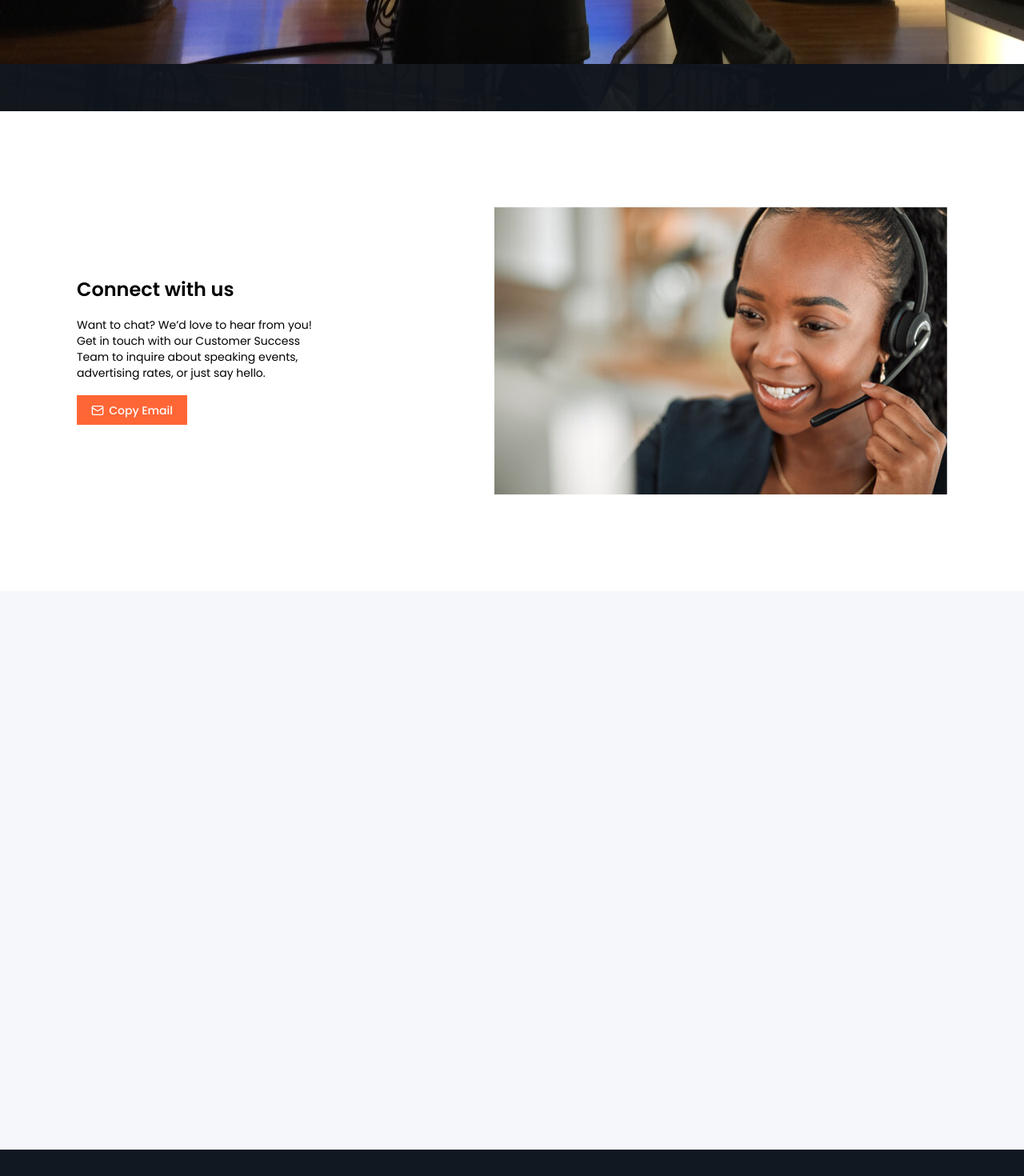
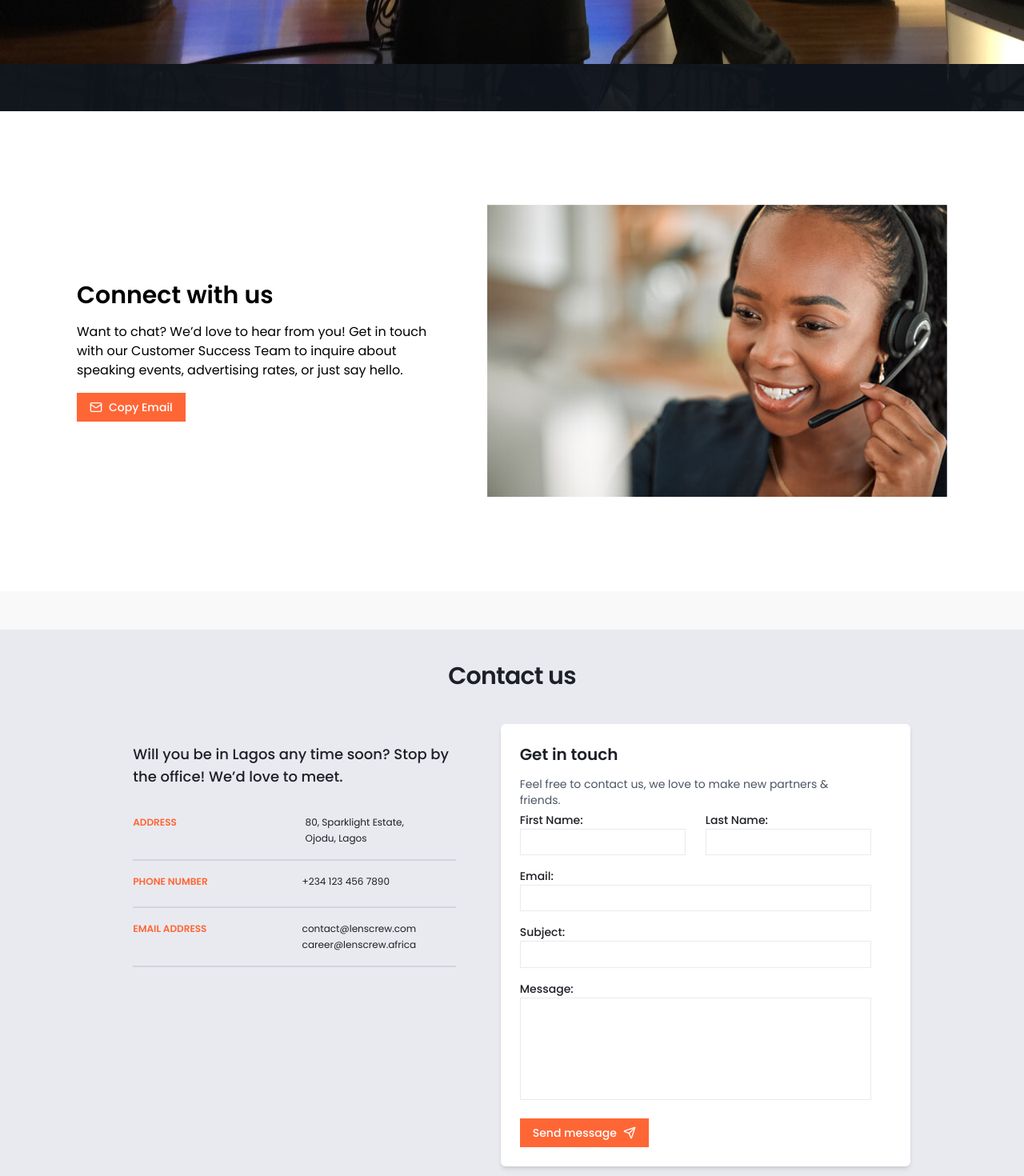
Before and after one commit to cyberrspace/lenscrewapp, a Next.js app: page /contact in a window 1280 px wide. Shown: the part 880-2350 px from the top of the page at 80% size. Built offline with nearby package versions, Linux system fonts and the light colour scheme.

Commit message:
completed the contact page

```diff
--- a/src/app/contact/page.tsx
+++ b/src/app/contact/page.tsx
@@ -1,21 +1,21 @@
 import React from 'react';
 import { Mail } from 'lucide-react';
-
+import { Send } from 'lucide-react';
 export default function ContactPage() {
   return (
     <main className="min-h-screen bg-[#f9f9f9]">
       {/* First Section */}
-      <div className="w-full max-w-[1440px] px-4 sm:px-6 lg:px-8 mx-auto bg-white">
+      <div className="w-full max-w-[1440px] px-4 sm:px-6 lg:px-8 mx-auto bg-white mb-12">
         <section className="w-full min-h-[600px] flex items-center justify-center">
-          <div className="flex flex-col md:flex-row items-center justify-between w-full max-w-6xl gap-4 md:gap-2 px-2 sm:px-8">
+          <div className="flex flex-col md:flex-row items-center justify-between w-full max-w-6xl gap-8 px-2 sm:px-8 py-10">
             {/* Text Content */}
-            <div className="w-full max-w-[319.1px] h-auto sm:h-[186.13px] flex flex-col gap-[18.06px] text-black">
-              <h1 className="text-2xl font-semibold font-poppins">Connect with us</h1>
-              <p className="text-sm text-[13.55px] font-inter">
+            <div className="w-full max-w-md text-black space-y-4">
+              <h1 className="text-2xl sm:text-3xl font-semibold font-poppins">Connect with us</h1>
+              <p className="text-sm sm:text-base font-inter">
                 Want to chat? We’d love to hear from you! Get in touch with our Customer Success Team to inquire about speaking events, advertising rates, or just say hello.
               </p>
               <button
-                className="w-[138.22px] h-[37px] flex items-center justify-center gap-[6.03px] px-[18.06px] bg-[#FF6636] text-white text-sm font-medium hover:bg-[#e65a2f] transition-colors"
+                className="w-fit flex items-center justify-center gap-2 px-4 py-2 bg-[#FF6636] text-white text-sm font-medium hover:bg-[#e65a2f] transition-colors"
               >
                 <Mail className="w-4 h-4" />
                 Copy Email
@@ -23,20 +23,97 @@ export default function ContactPage() {
             </div>
 
             {/* Image */}
-            <div className="w-full max-w-[567px]">
+            <div className="w-full max-w-xl">
               <img
                 src="/connectus.png"
                 alt="connect us"
-                className="w-full h-auto sm:h-[360px] object-contain"
+                className="w-full h-auto object-contain"
               />
             </div>
           </div>
         </section>
       </div>
 
-      {/* Second Section (flush with image base) */}
-      <section className="w-full max-w-[1445px] min-h-[698.24px] px-4 sm:px-[60px] lg:px-[225.78px] py-[60.21px] flex flex-col gap-[30.1px] mx-auto bg-[#F5F7FA]">
-        {/* Add your second section content here */}
+      {/* Second Section */}
+      <section className="w-full max-w-[1440px] px-4 sm:px-6 lg:px-[100px] py-10 gap-30  mx-auto bg-[#E9EAF0]">
+        {/* Header */}
+        <div className="mx-auto max-w-4xl text-center pb-10">
+          <h1 className="text-[24px] sm:text-[30px] leading-tight font-semibold text-[#1D2026] tracking-tight">
+            Contact us
+          </h1>
+        </div>
+
+        {/* Content Section */}
+        <div className="flex flex-col lg:flex-row lg:space-x-20 justify-center items-start">
+          {/* Contact Details */}
+          <div className="p-6 w-[403.5px] h-[300.48px]   space-y-10">
+            <h3 className="text-lg font-medium text-[#1D2026] w-[402.64px] h-[49px]">
+              Will you be in Lagos any time soon? Stop by the office! We’d love to meet.
+            </h3>
+
+            <div className="space-y-4 text-sm text-[#1D2026] w-[403.4px] h-[37px] opacity-100">
+              <p className='text-[12.04px] flex flex-row gap-6'>
+                <span className=" text-[#FF6636] font-semibold w-[238.84px] h-[25px]">ADDRESS</span>
+                <span className='text-normal w-[234.81px]'> 80, Sparklight Estate,<br /> Ojodu, Lagos</span>
+              </p>
+              <div className='w-[403.7px] border-[0.75px] my-8 bg-[#E9EAF0]'></div>
+              <p className='text-[12.04px] flex flex-row gap-4'>
+                <span className=" text-[#FF6636] font-semibold text-[12.04px] w-[238.84px] h-[25px] ">PHONE NUMBER</span>
+                <span className='text-normal w-[234.81px]'> +234 123 456 7890</span>
+              </p>
+              <div className='w-[403.7px] border-[0.75px] bg-[#E9EAF0] '></div>
+              <p className='text-[12.04px] flex flex-row gap-4'>
+                <span className=" text-[#FF6636] font-semibold w-[238.84px] h-[25px] ">EMAIL ADDRESS</span>
+                <span className='text-normal w-[234.81px]'>contact@lenscrew.com <br />career@lenscrew.africa</span>
+              </p>
+              <div className='w-[403.7px] border-[0.75px] bg-[#E9EAF0]'></div>
+            </div>
+          </div>
+
+          {/* Contact Form */}
+          <form className="w-full max-w-lg bg-white p-6 rounded-md shadow-md space-y-4">
+            <div className='space-y-4'>
+              <h2 className="text-xl font-semibold text-[#1D2026] max-w-[427.48px] h-[25px]">Get in touch</h2>
+              <p className="text-sm text-gray-600 text-[12.05px] max-w-[427.48px] h-[29px]">
+                Feel free to contact us, we love to make new partners & friends.
+              </p>
+            </div>
+
+            <div className="flex flex-col sm:flex-row ">
+              <div className="w-full">
+                <label className="block text-sm font-medium text-[10.56px] text-[#1D2026]  h-[17px]">First Name:</label>
+                <input type="text" className=" mt-1 p-2  w-[207.72px] h-[33.42px] border-[0.75px] border-[#E9EAF0]  px-2 " />
+              </div>
+              <div className="w-full">
+                <label className="block text-sm font-medium text-[10.56px] text-[#1D2026]  h-[17px]">Last Name:</label>
+                <input type="text" className="mt-1 p-2 w-[207.72px] h-[33.42px] border-[0.75px] border-[#E9EAF0]  px-2 " />
+              </div>
+            </div>
+
+            <div>
+              <label className="block text-sm font-medium text-[10.56px] text-[#1D2026]  h-[17px]">Email:</label>
+              <input type="email" className=" mt-1 p-2 w-[439.48px] h-[33.42px] border-[0.75px] border-[#E9EAF0]  px-3" />
+            </div>
+
+            <div>
+              <label className="block text-sm font-medium text-[10.56px] text-[#1D2026]  h-[17px]">Subject:</label>
+              <input type="text" className=" mt-1 p-2 w-[439.48px] h-[33.42px] border-[0.75px] border-[#E9EAF0]  px-3  " />
+            </div>
+
+            <div>
+              <label className="block text-sm font-medium text-[10.56px] text-[#1D2026]  h-[17px]">Message:</label>
+              <textarea className=" mt-1 p-2  h-32 resize-none w-[439.48px] border-[0.75px] border-[#E9EAF0]  px-3" />
+            </div>
+
+            <button
+              className="w-fit flex items-center justify-center gap-2 px-4 py-2 bg-[#FF6636] text-white text-sm font-medium hover:bg-[#e65a2f] transition-colors"
+            >
+
+              Send message
+              <Send className="w-4 h-4" />
+            </button>
+          </form>
+        </div>
       </section>
     </main>
   );
```
